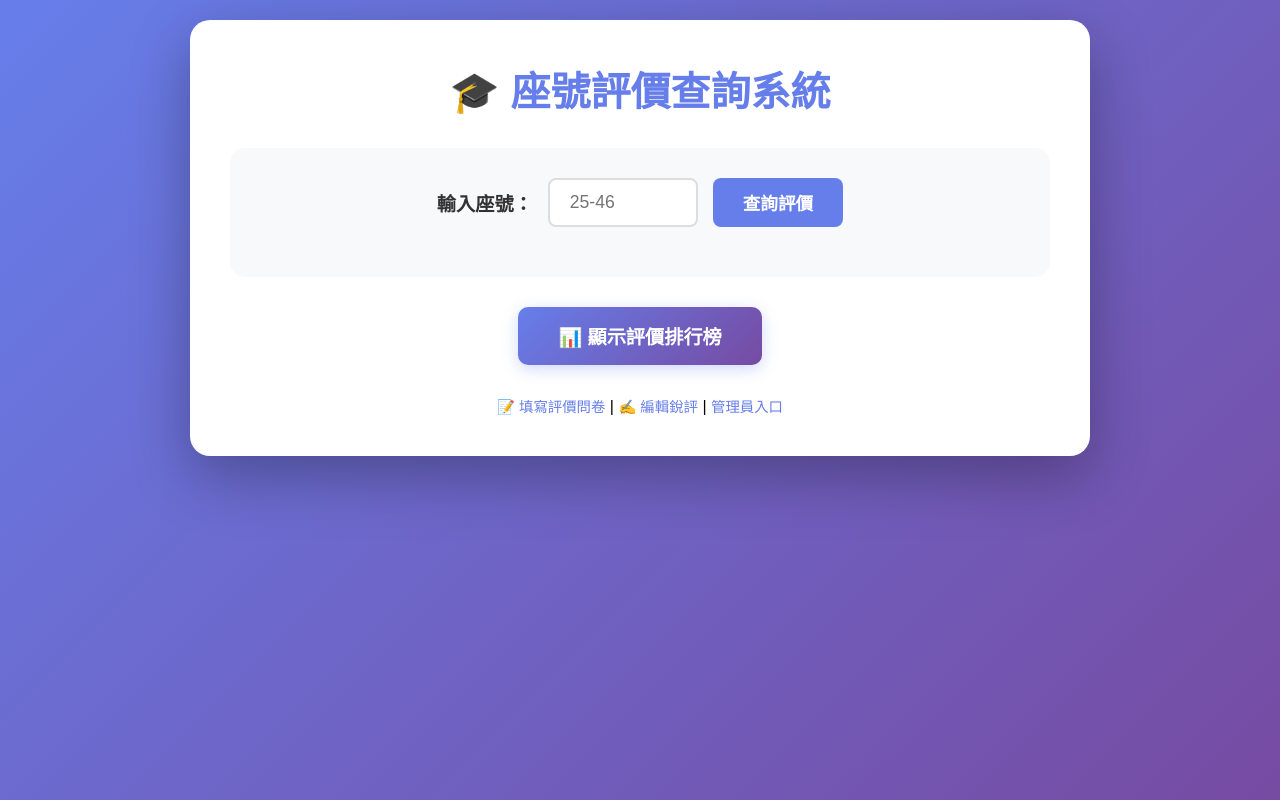
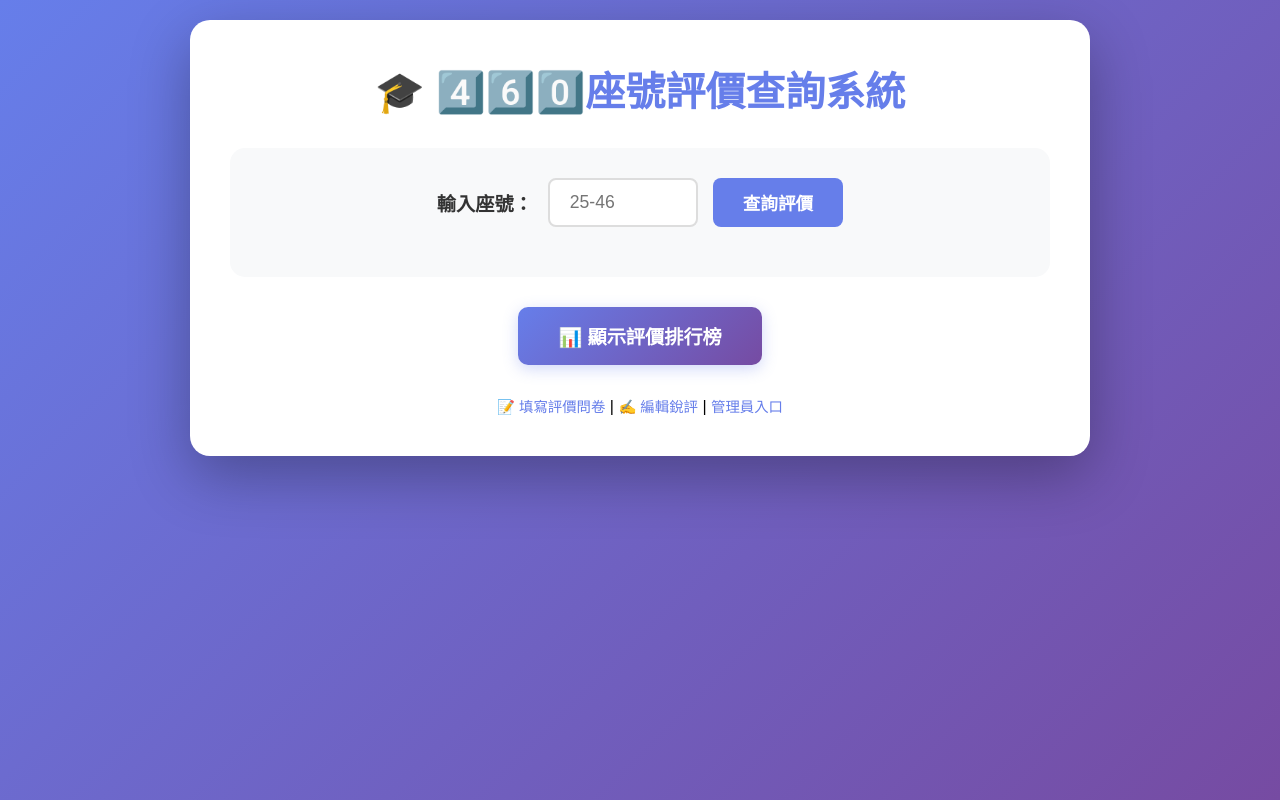
Before and after one commit to chengmatt416/Ranking, a plain HTML site: page index.html in a window 1280 px wide. Drawn offline with nearby package versions, Linux system fonts and the light colour scheme.

Commit message:
Update index.html

```diff
--- a/index.html
+++ b/index.html
@@ -657,7 +657,7 @@
         </div>
     </div>
     <div class="container">
-        <h1>🎓 座號評價查詢系統</h1>
+        <h1>🎓 4️⃣6️⃣0️⃣座號評價查詢系統</h1>
 
         <div class="input-section">
             <div class="input-group">
```
